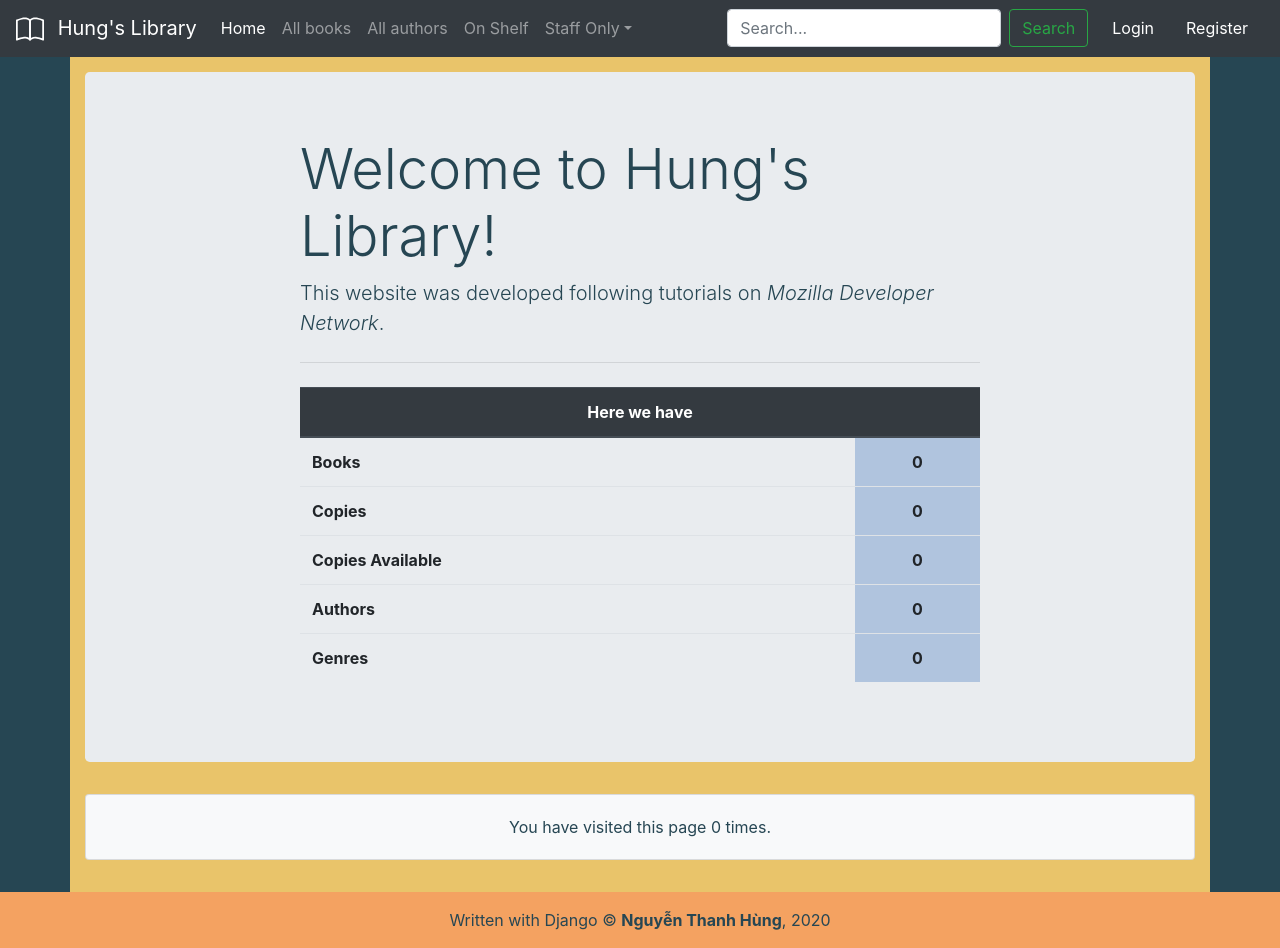
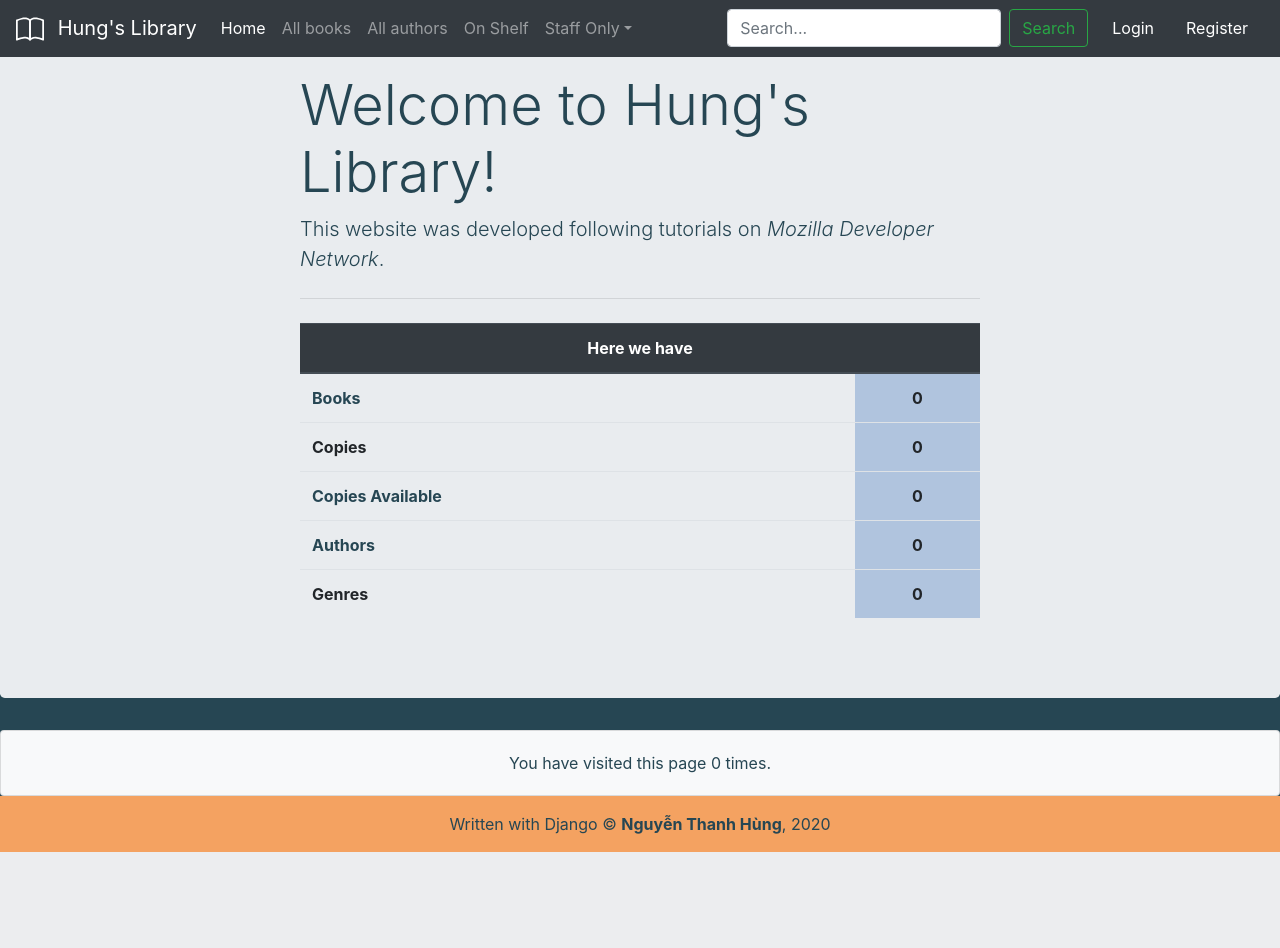
Before and after one commit to hungntgrb/local_library, a Django app: page /catalog/ in a window 1280 px wide. After the commit the page ends 852 px from the top, so only its background shows below. Run offline with Django 3.2, Linux system fonts and the light colour scheme; data that the repository does not hold is empty; some libraries are stand-ins or nearby versions.

Commit message:
minor changes 08

```diff
--- a/catalog/static/css/styles.css
+++ b/catalog/static/css/styles.css
@@ -43,7 +43,7 @@ body {
 }
 /* --- END CUSTOM ---*/
 
-.container {
+.my-container {
   background-color: var(--my-yellow);
   min-height: 100vh;
   padding-top: 4rem !important;
--- a/catalog/templates/base_generic.html
+++ b/catalog/templates/base_generic.html
@@ -91,7 +91,10 @@
 
     </nav>
 
-    <div class="container">
+    {% block banner %}
+    {% endblock banner %}
+
+    <div id="main-container" class="container my-container">
       <!------ MESSAGE SECTION -------->
       {% if messages %}
 
@@ -144,7 +147,7 @@
 
       <!-- ---------- PAGINATION --------------->
       {% if is_paginated %}
-      <nav aria-label="Pages">
+      <nav aria-label="Pages" class="mt-3">
         <ul class="pagination justify-content-center">
           {% if page_obj.has_previous %}
           <li class="page-item">
@@ -173,6 +176,9 @@
       Written with Django &copy; <strong>Nguyễn Thanh Hùng</strong>, 2020
     </footer>
 
+    {% block extra_script %}
+    {% endblock extra_script %}
+
     <script src="https://code.jquery.com/jquery-3.5.1.slim.min.js"
       integrity="sha384-DfXdz2htPH0lsSSs5nCTpuj/zy4C+OGpamoFVy38MVBnE+IbbVYUew+OrCXaRkfj"
       crossorigin="anonymous"></script>
--- a/catalog/templates/catalog/author_list.html
+++ b/catalog/templates/catalog/author_list.html
@@ -18,7 +18,7 @@ All Authors {% endblock title %}({{ num_of_authors }})
 <hr>
 
 <div class="my-list">
-  <table class="table table-borderless table-hover">
+  <table class="table table-light table-borderless table-hover">
     <thead class="thead-dark">
       <tr>
         <th scope="col">Name</th>
@@ -27,7 +27,7 @@ All Authors {% endblock title %}({{ num_of_authors }})
     </thead>
     <tbody>
       {% for author in author_list %}
-      <tr class="border-bottom border-dark">
+      <tr class="border-bottom border-light">
         <th scope="row" class="align-middle">
           <a href="{% url 'author-detail' author.pk %}">{{ author }}</a>
         </th>
--- a/catalog/templates/catalog/book_list.html
+++ b/catalog/templates/catalog/book_list.html
@@ -18,7 +18,7 @@ Book List ({{ books_count }})
 <hr>
 <div class="my-list">
 
-  <table class="table table-borderless table-hover">
+  <table class="table table-borderless table-hover table-light">
     <thead class="thead-dark">
       <tr>
         <th scope="col">Title</th>
@@ -28,7 +28,7 @@ Book List ({{ books_count }})
     </thead>
     <tbody>
       {% for book in book_list %}
-      <tr class="border-bottom border-dark">
+      <tr class="border-bottom border-light">
         <th scope="row">
           <a href="{% url 'book-detail' book.pk %}">{{ book.title }}</a>
         </th>
--- a/catalog/templates/index.html
+++ b/catalog/templates/index.html
@@ -4,9 +4,8 @@
 Home Page
 {% endblock title %}
 
-{% block content %}
-
-<div class="jumbotron">
+{% block banner %}
+<div class="jumbotron mt-5 mt-sm-2">
   <div class="my-list">
     <h1 class="display-4">Welcome to Hung's Library!</h1>
     <p class="lead">This website was developed following tutorials on <em>Mozilla Developer Network</em>.</p>
@@ -20,7 +19,7 @@ Home Page
       </thead>
       <tbody>
         <tr>
-          <th scope="row">Books</th>
+          <th scope="row"><a href="{% url 'books' %}">Books</a></th>
           <td class="so-lieu">{{ num_books }}</td>
         </tr>
         <tr>
@@ -28,11 +27,11 @@ Home Page
           <td class="so-lieu">{{ num_instances }}</td>
         </tr>
         <tr>
-          <th scope="row">Copies Available</th>
+          <th scope="row"><a href="{% url 'avail_books' %}">Copies Available</a></th>
           <td class="so-lieu">{{ num_instances_available }}</td>
         </tr>
         <tr>
-          <th scope="row">Authors</th>
+          <th scope="row"><a href="{% url 'authors' %}">Authors</a></th>
           <td class="so-lieu">{{ num_authors }}</td>
         </tr>
         <tr>
@@ -43,10 +42,17 @@ Home Page
     </table>
   </div>
 </div>
+
 <div class="card bg-light">
   <div class="card-body text-center">
     You have visited this page {{ num_visits }} time{{ num_visits|pluralize }}.
   </div>
 </div>
 
-{% endblock content %}
+{% endblock banner %}
+
+{% block extra_script %}
+<script>
+  document.getElementById("main-container").remove();
+</script>
+{% endblock extra_script %}
```
